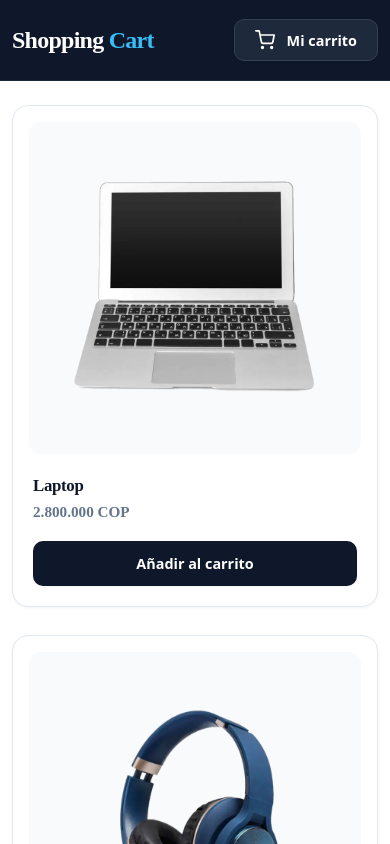
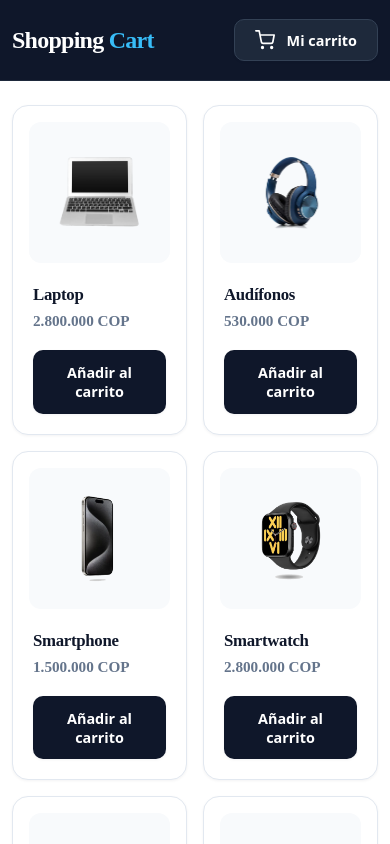
Before and after one commit to josecarlosonate/React-labs, a React (Vite) app in the folder projects/01-shopping-cart/: page / in a window 390 px wide. Shown: the top 844 px of the page. Built offline with nearby package versions, Linux system fonts and the light colour scheme.

Commit message:
ajustar responsive del modal carrito de compras

```diff
--- a/projects/01-shopping-cart/src/index.css
+++ b/projects/01-shopping-cart/src/index.css
@@ -130,20 +130,43 @@ body {
    ========================================================================== */
 .products-grid {
   width: min(100% - 2.5rem, 1200px);
-  margin: 3rem auto;
+  margin: 2rem auto;
   display: grid;
-  grid-template-columns: repeat(1, minmax(0, 1fr));
-  gap: 1.75rem;
+  grid-template-columns: repeat(2, minmax(0, 1fr));
+  gap: 1rem;
 }
 
-@media (min-width: 540px) {
-  .products-grid { grid-template-columns: repeat(2, minmax(0, 1fr)); }
+@media (max-width: 480px) {
+  .product-card__content {
+    padding: 0.85rem 0.25rem;
+    gap: 0.75rem;
+  }
+  .product-card__name {
+    font-size: 0.95rem; /* Letra un toque más pequeña en celular */
+  }
+  .product-card__price {
+    font-size: 0.85rem;
+  }
+  .product-card__button {
+    padding: 0.65rem 0.5rem;
+    font-size: 0.8rem;
+  }
 }
-@media (min-width: 850px) {
-  .products-grid { grid-template-columns: repeat(3, minmax(0, 1fr)); }
+
+/* Tablets (Aumenta a 3 columnas) */
+@media (min-width: 768px) {
+  .products-grid {
+    grid-template-columns: repeat(3, minmax(0, 1fr));
+    gap: 1.5rem;
+  }
 }
-@media (min-width: 1100px) {
-  .products-grid { grid-template-columns: repeat(4, minmax(0, 1fr)); }
+
+/* Escritorio (Aumenta a 4 columnas) */
+@media (min-width: 1024px) {
+  .products-grid {
+    grid-template-columns: repeat(4, minmax(0, 1fr));
+    gap: 1.75rem;
+  }
 }
 
 .product-card {
@@ -254,7 +277,8 @@ body {
   .cart-panel {
   width: 420px;
   max-width: calc(100vw - 32px);
-  height: calc(100vh - 110px);
+  height: auto;
+  max-height: calc(100vh - 120px);
   background-color: var(--bg-card);
   border: 1px solid var(--border-light);
   border-radius: var(--radius-lg);
@@ -266,6 +290,16 @@ body {
   z-index: 100;
   display: flex;
   flex-direction: column;
+}
+
+@media (max-width: 600px) {
+  .cart-panel {
+    top: 90px;
+    right: 16px;
+    width: calc(100% - 32px);
+    height: auto;
+    max-height: calc(100dvh - 120px);
+  }
 }
 
 .cart-header {
@@ -329,7 +363,7 @@ body {
   display: flex;
   flex-direction: column;
   gap: 1rem;
-  flex: 1;
+  flex: 0 1 auto;
   overflow-y: auto;
   padding: 1rem 0;
   margin-right: -0.5rem;
@@ -466,7 +500,7 @@ body {
 }
 
 .cart-summary-block {
-  margin-top: auto;
+  margin-top: 1.5rem;
   border-top: 1px solid var(--border-light);
   padding-top: 1rem;
   background-color: var(--bg-card);
@@ -559,6 +593,6 @@ Empty Cart State
     top: 90px;
     right: 16px;
     width: calc(100% - 32px);
-    height: calc(100dvh - 120px);
+    height: auto;
   }
 }
```
